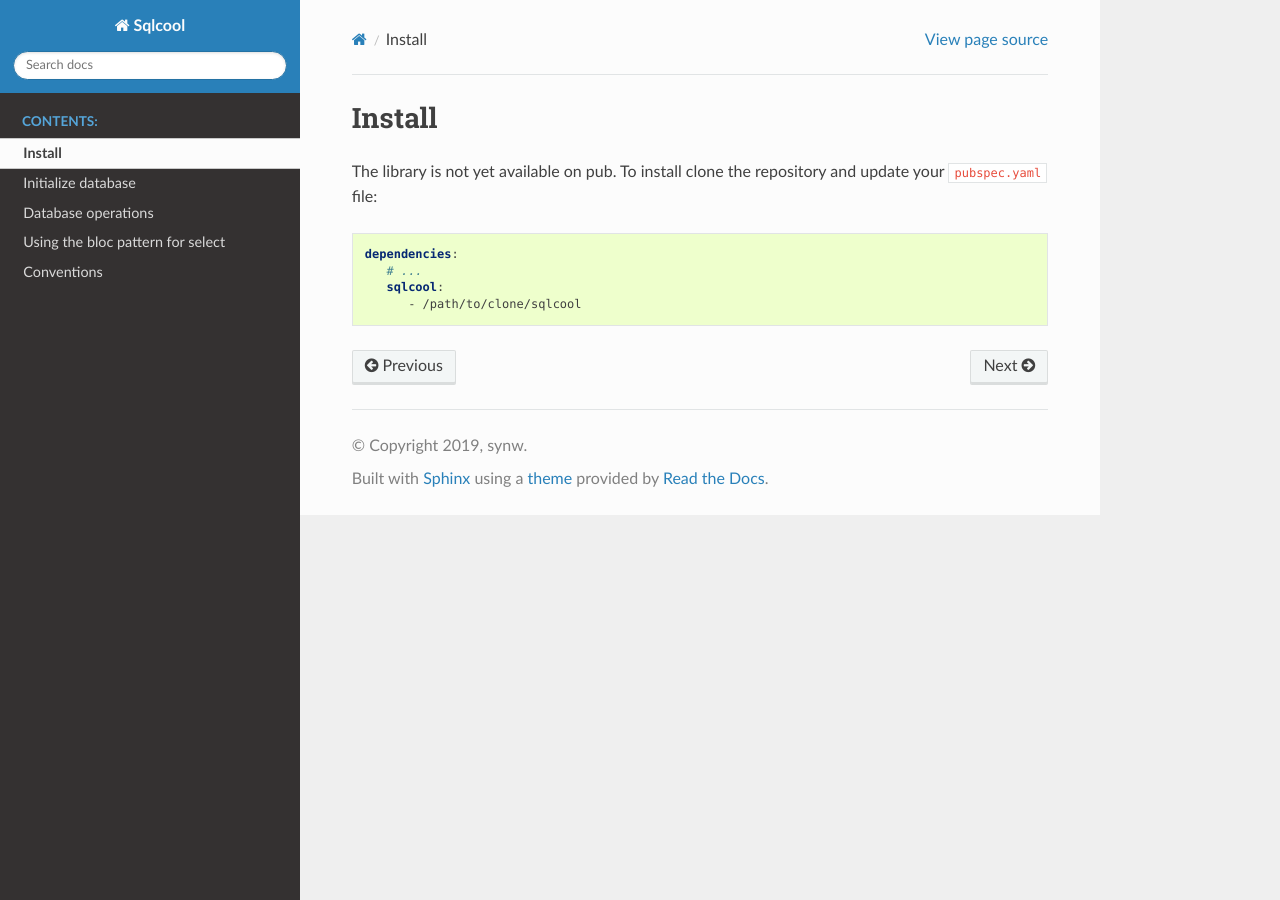
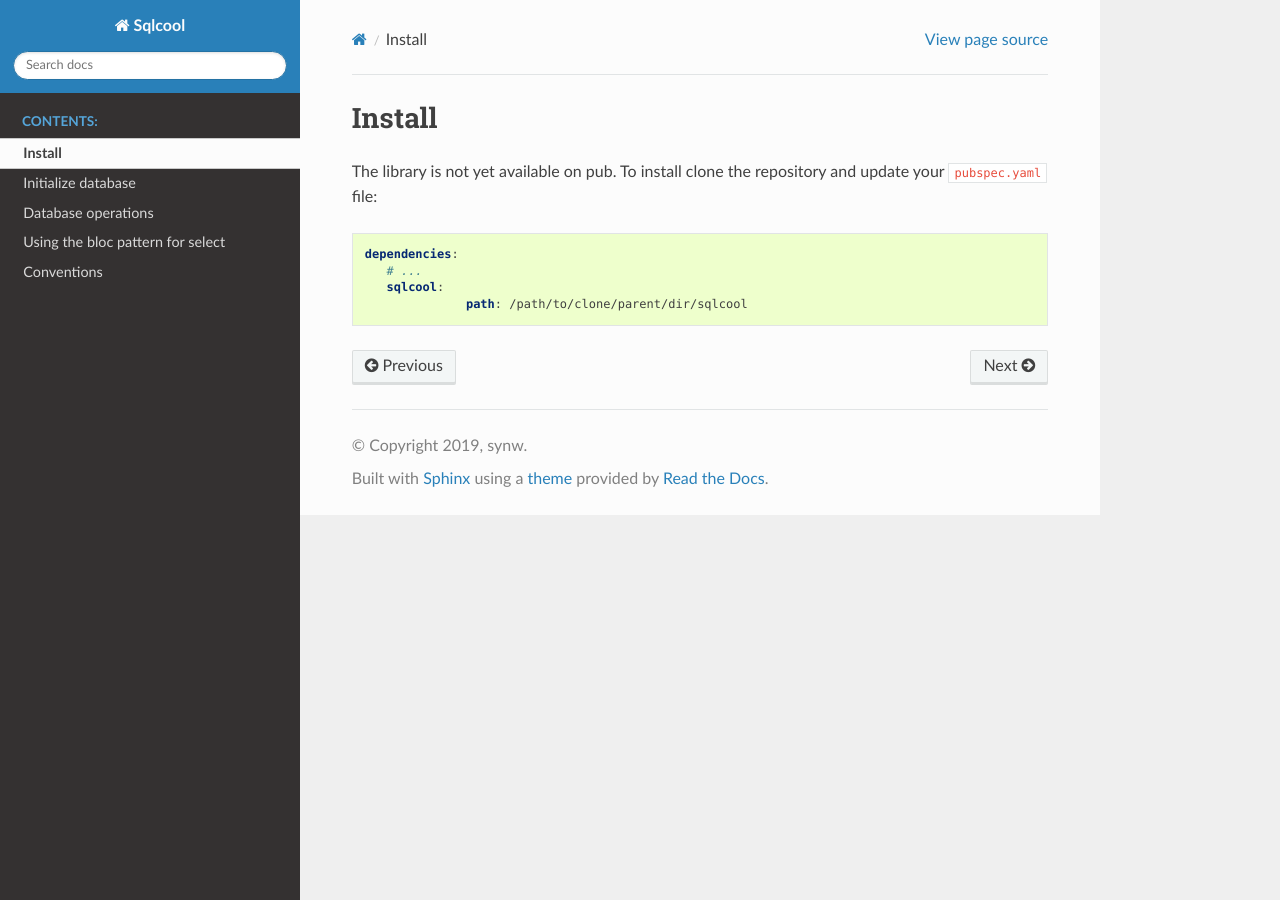
Before and after one commit to synw/sqlcool, a Sphinx documentation site: the page built from docs/install.rst, in a window 1280 px wide. Built offline with Sphinx 7.4.7 and the Read the Docs theme 2.0.0, drawn with Linux system fonts in a browser that asks for light colours.

Commit message:
Minor fix in doc

```diff
--- a/docs/install.rst
+++ b/docs/install.rst
@@ -11,4 +11,4 @@ and update your ``pubspec.yaml`` file:
    dependencies:
       # ...
       sqlcool:
-         - /path/to/clone/sqlcool
+		 path: /path/to/clone/parent/dir/sqlcool
```
